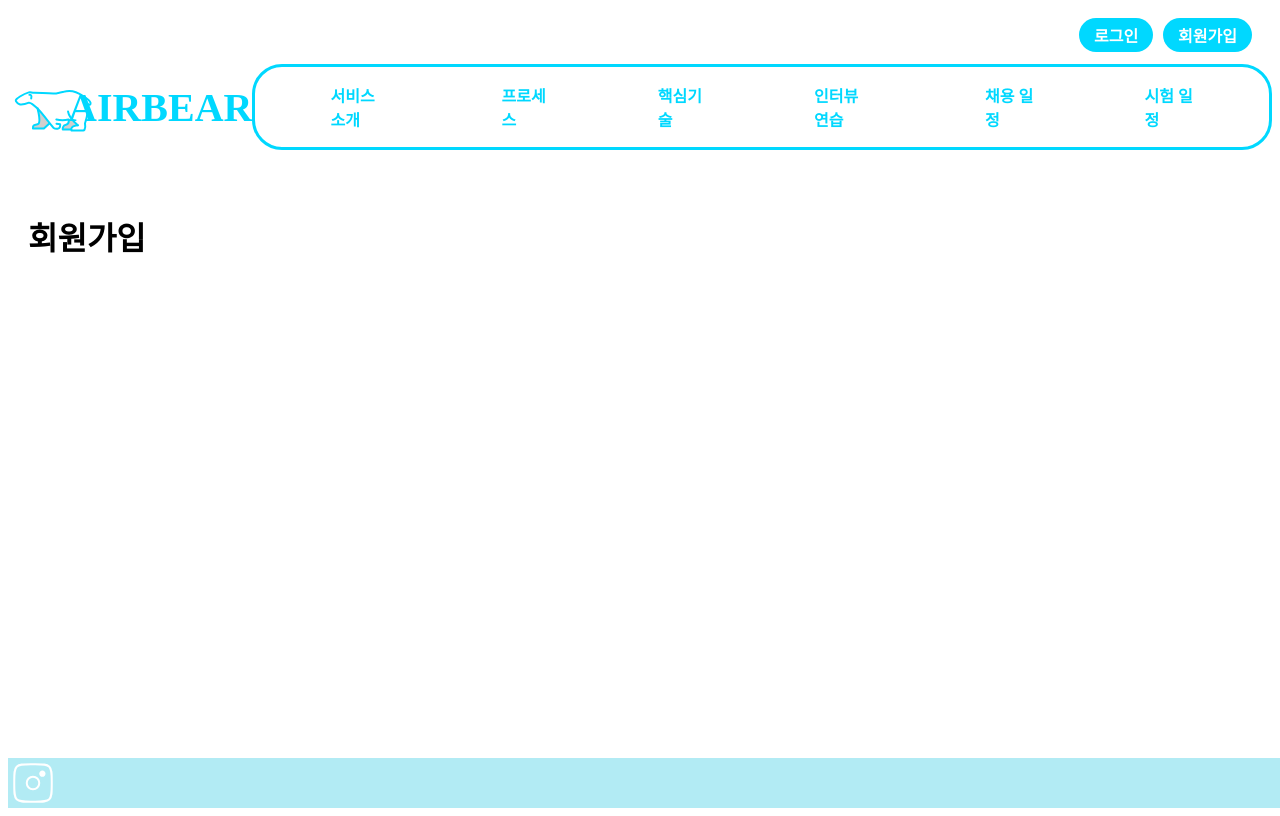
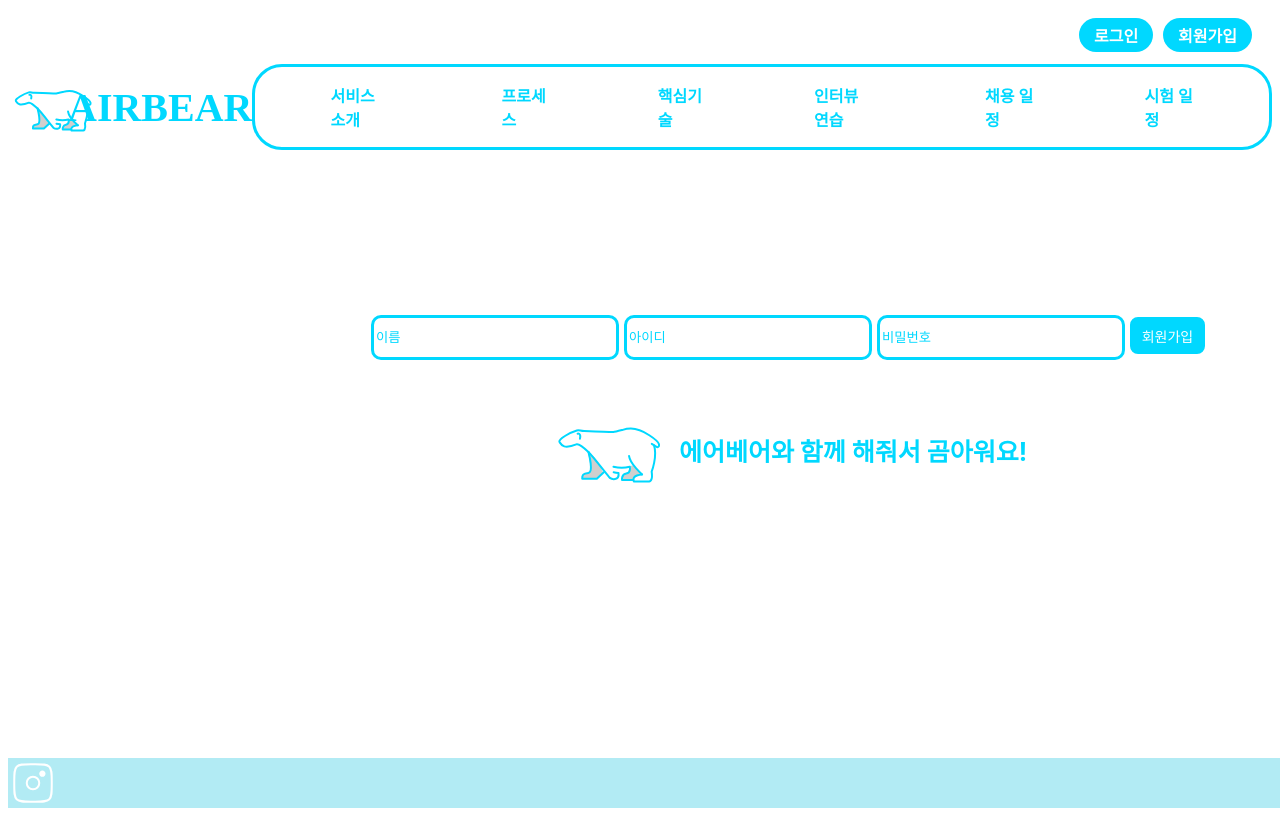
Before and after one commit to Airbear-HS/AIRBEAR, a React (Create React App) app: page /signup in a window 1280 px wide. Shown: the top 816 px of the page. Built offline with nearby package versions, Linux system fonts and the light colour scheme.

Commit message:
signtupcoconut

```diff
--- a/src/component/Signup.css
+++ b/src/component/Signup.css
@@ -0,0 +1,83 @@
+.signup-container {
+  display: flex;
+  flex-direction: column;
+  align-items: center;
+  justify-content: center;
+  padding: 20px;
+  width: 1000px;
+  height: 400px;
+  border-radius: 20px;
+  border: 3px solid #fffff;
+  background: #fffff;
+  margin-left: 240px;
+}
+
+.text,
+.password {
+  color: #000;
+  font-family: Inter;
+  font-size: 25px;
+  font-style: normal;
+  font-weight: 700;
+  line-height: normal;
+}
+
+.signup-input {
+  width: 238px;
+  height: 37px;
+  flex-shrink: 0;
+  border-radius: 10px;
+  border: 3px solid #00d8ff;
+  background: #fff;
+  margin-right: 5px;
+  margin-bottom: 30px;
+}
+
+.signup-input::placeholder {
+  color: #00d8ff; /* 원하는 색상으로 변경하세요 */
+}
+
+.signup-button_real {
+  width: 75px;
+  height: 37px;
+  flex-shrink: 0;
+  border-radius: 8px;
+  background: #00d8ff;
+  border: 3px solid #00d8ff;
+}
+
+.signup-button_real {
+  color: #fff;
+  font-family: Inter;
+  font-size: 14px;
+  font-style: normal;
+  font-weight: 500;
+  line-height: normal;
+}
+
+.under_signup {
+  display: flex;
+  align-items: center;
+}
+
+svg {
+  margin-right: 10px; /* svg와 p 사이의 간격 조절 */
+}
+.under_signup p {
+  color: #00d8ff;
+  text-align: center;
+  font-family: Inter;
+  font-size: 25px;
+  font-style: normal;
+  font-weight: 700;
+  line-height: normal;
+}
+
+.signup-button_real:hover {
+  background-color: #0056b3;
+}
+
+.signup-button_real:hover,
+.signup-input:hover {
+  background-color: #00d8ff;
+}
--- a/src/component/Signup.jsx
+++ b/src/component/Signup.jsx
@@ -1,11 +1,66 @@
 import React from 'react';
-import './Login.css';
+import './Signup.css';
 
 function Signup() {
   return (
-    <div>
-      <h1>회원가입</h1>
-      <form>{/* 회원가입 폼 구현 */}</form>
+    <div className="signup-container">
+      <form className="signup-form">
+        <input type="name" placeholder="이름" className="login-input" />
+        <input type="text" placeholder="아이디" className="login-input" />
+        <input type="password" placeholder="비밀번호" className="login-input" />
+
+        <button type="submit" className="signup-button_real">
+          회원가입
+        </button>
+      </form>
+      <div className="under_signup">
+        <svg
+          xmlns="http://www.w3.org/2000/svg"
+          width="120"
+          height="120"
+          viewBox="0 0 120 120"
+          fill="none"
+        >
+          <path
+            d="M84.4967 89.9033H73.15C73.15 89.9033 72.5367 83.3833 77.4467 82.8599C82.3567 82.3366 80.9 75.2466 80.9 75.2466H93.1117V89.9033H84.4967Z"
+            fill="#D0CFCE"
+          />
+          <path
+            d="M12.1734 48.7666C12.1734 48.7666 14.9117 50.1133 13.3234 52.0083C13.1777 52.2579 12.9687 52.4648 12.7174 52.6078C12.4662 52.7509 12.1817 52.8252 11.8926 52.8232C11.6035 52.8211 11.3201 52.7429 11.0709 52.5963C10.8217 52.4497 10.6156 52.24 10.4734 51.9883C10.4734 51.9883 8.64674 51.3649 12.1734 48.7666Z"
+            fill="#00D8FF"
+          />
+          <path
+            d="M93.1117 84.385C93.1117 84.385 82.1067 85.1183 84.7533 91.4266H100.333C100.333 91.4266 104.428 91.4266 103.617 81.695C103.617 81.695 106.467 55.2616 102.788 53.8816L107.542 56.8966C107.789 57.0494 108.073 57.1325 108.363 57.1371C108.654 57.1417 108.94 57.0677 109.192 56.9228C109.444 56.778 109.652 56.5677 109.794 56.3143C109.937 56.0609 110.008 55.7738 110 55.4833V54.195C109.228 51.2683 94.3083 38.5716 81.8783 38.5716C79.1132 38.5642 76.3647 38.9986 73.7367 39.8583C73.7367 39.8583 73.6633 39.8766 73.5533 39.915C72.3567 40.2183 65.9467 41.9033 64.42 42.055C62.725 42.205 35.0817 41.0583 35.0817 41.0583C31.17 40.995 30.4333 39.7216 27.8067 40.4633C21 42.3883 8.785 49.4633 10.4733 51.9866C12.27 54.6733 13.9267 59.7166 28.0633 54.17H28.1367C28.635 54.17 31.7467 54.5116 39.4267 62.0066C39.4282 62.0211 39.4347 62.0347 39.445 62.045C44.4733 66.9483 59.5067 86.8116 60.8833 87.905C62.26 88.9983 70.635 91.425 69.4833 82.8883C67.8668 82.723 66.2572 82.4951 64.6583 82.205L64.465 76.6583C72.91 78.9516 84.36 74.9083 84.36 74.9083"
+            fill="white"
+          />
+          <path
+            d="M38.7366 61.9282C38.9566 62.8182 44.1899 82.0032 38.7182 82.7716C33.2466 83.5399 32.4016 84.7016 32.5482 88.5632H47.1349L54.0766 82.1649C54.0766 82.1649 47.8432 65.8482 38.7366 61.9282Z"
+            fill="#D0CFCE"
+          />
+          <path
+            d="M64.6583 82.2083C64.6583 82.2083 66.9133 82.6333 69.4833 82.89C70.6333 91.4267 62.2583 89 60.8833 87.9067C59.5083 86.8133 44.4733 66.95 39.445 62.0467C39.435 62.0363 39.4291 62.0227 39.4283 62.0083C31.7467 54.5133 28.635 54.1717 28.1383 54.1717H28.0633C13.9267 59.7183 12.27 54.675 10.4733 51.9883C8.785 49.465 21 42.39 27.8067 40.4667C30.4333 39.7233 31.1717 40.9983 35.0817 41.06C35.0817 41.06 62.725 42.2083 64.4183 42.0567C65.9467 41.905 72.3567 40.22 73.5533 39.9167C73.6633 39.8783 73.7367 39.86 73.7367 39.86C76.3647 39.0003 79.1132 38.5659 81.8783 38.5733C94.3083 38.5733 109.228 51.27 110 54.1967V55.485C110.008 55.7756 109.936 56.0628 109.794 56.3162C109.651 56.5697 109.443 56.7799 109.191 56.9245C108.939 57.0692 108.652 57.143 108.362 57.1381C108.071 57.1332 107.787 57.0498 107.54 56.8967L102.787 53.88"
+            stroke="#00D8FF"
+            stroke-width="2"
+            stroke-linecap="round"
+            stroke-linejoin="round"
+          />
+          <path
+            d="M39.4449 62.0466C39.6665 62.9366 44.8999 82.1216 39.4282 82.89C33.9565 83.6583 33.1115 84.82 33.2582 88.6816H47.8432L54.7865 82.2833M84.3599 89.9033H73.0132C73.0132 89.9033 72.3982 84.0133 77.3099 83.54C82.2215 83.0666 80.7632 76.66 80.7632 76.66C75.4132 78.0066 69.8132 78.0066 64.4649 76.66M93.1115 84.385C93.1115 84.385 81.0515 73.7983 80.0732 66.1083"
+            stroke="#00D8FF"
+            stroke-width="2"
+            stroke-linecap="round"
+            stroke-linejoin="round"
+          />
+          <path
+            d="M93.1118 84.385C93.1118 84.385 82.1068 85.1183 84.7534 91.4266H100.333C100.333 91.4266 104.185 91.25 102.667 81.6666C102.667 81.6666 108.543 66.4583 104.997 55.26M28.6284 43.64C28.6284 43.64 32.4651 43.0066 30.9301 48.7666"
+            stroke="#00D8FF"
+            stroke-width="2"
+            stroke-linecap="round"
+            stroke-linejoin="round"
+          />
+        </svg>
+        <p>에어베어와 함께 해줘서 곰아워요!</p>
+      </div>
     </div>
   );
 }
--- a/src/component/main/Neck.css
+++ b/src/component/main/Neck.css
@@ -4,7 +4,7 @@
   display: inline-block;
 }
 
-.text {
+.text_1 {
   position: absolute;
   bottom: 20px;
   left: 0;
--- a/src/component/main/Neck.jsx
+++ b/src/component/main/Neck.jsx
@@ -17,7 +17,7 @@ function Neck() {
       <br />
       <br />
       <br />
-      <div className="text">
+      <div className="text_1">
         AIRBEAR가 제공하는
         <br />
         쉽고 빠른 승무원 합격의 길
```
